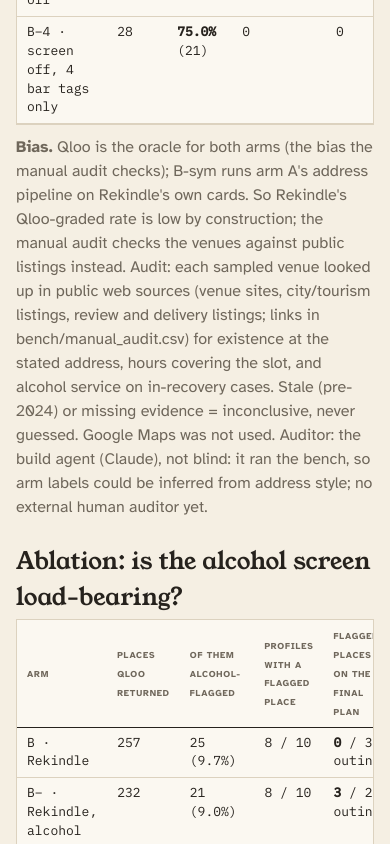
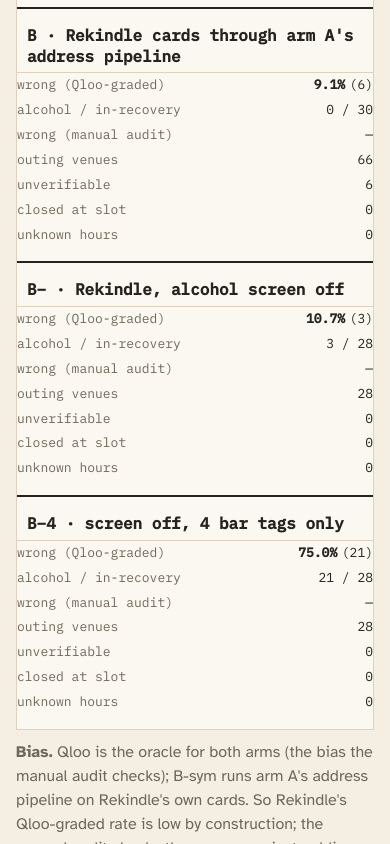
Before and after one commit to edycutjong/rekindle, a Next.js app: page /judge in a window 390 px wide. Shown: the part 2740-3584 px from the top of the page. Built offline with nearby package versions, Linux system fonts and the light colour scheme.

Commit message:
/judge bench and ablation tables stack below 720 px: each arm is a card (arm heading, then label/value rows) with the decisive columns first (wrong Qloo-graded, alcohol, manual audit / flagged on the final plan); arm cells are row headers; no sideways scroll, nothing clipped at 375 px (QA-3)

```diff
--- a/app/judge/judge.module.css
+++ b/app/judge/judge.module.css
@@ -20,3 +20,70 @@
   font: 40px/1.1 var(--font-data);
   margin: 4px 0;
 }
+
+/* arm column: a row header, left-aligned like the old first cell */
+.stack .armCell,
+.armCell {
+  text-align: left;
+  font-weight: 400;
+  font-family: var(--font-data);
+  font-variant-caps: normal;
+  letter-spacing: 0;
+  color: var(--ink);
+  border-bottom: 1px solid var(--rule);
+  padding: 6px 10px;
+  vertical-align: top;
+}
+/* Below 720 px each arm becomes a stacked card: arm heading, then label: value rows with the decisive columns
+   (wrong, alcohol, manual audit / flagged on the final plan) first. No sideways scroll, nothing clipped (QA round 3). */
+@media (max-width: 719px) {
+  .stack,
+  .stack tbody {
+    display: block;
+    width: 100%;
+    min-width: 0;
+  }
+  .stack thead {
+    position: absolute;
+    width: 1px;
+    height: 1px;
+    overflow: hidden;
+    clip: rect(0 0 0 0);
+    white-space: nowrap;
+  }
+  .stack tr {
+    display: flex;
+    flex-direction: column;
+    border-top: 2px solid var(--ink);
+    padding: 10px 0 14px;
+  }
+  .stack th,
+  .stack td {
+    display: flex;
+    flex-wrap: wrap;
+    align-items: baseline;
+    border: 0;
+    padding: 3px 0;
+    white-space: normal;
+    text-align: left;
+    order: 2;
+  }
+  .stack .armCell {
+    display: block;
+    order: 0;
+    font: 600 16px/1.3 var(--font-data);
+    padding-bottom: 6px;
+  }
+  .stack .key {
+    order: 1;
+  }
+  .stack td::before {
+    content: attr(data-label);
+    color: var(--muted);
+    margin-right: auto;
+    padding-right: 12px;
+  }
+  .stack td > b {
+    margin-right: 0.35em;
+  }
+}
--- a/app/judge/page.tsx
+++ b/app/judge/page.tsx
@@ -121,7 +121,7 @@
               unknown hours by construction.
             </p>
             <div className={s.tableWrap}>
-              <table className={s.table} data-testid="bench-table">
+              <table className={`${s.table} ${j.stack}`} data-testid="bench-table">
                 <thead>
                   <tr>
                     <th>arm</th>
@@ -137,16 +137,22 @@
                 <tbody>
                   {benchRows(bench, audit).map((x) => (
                     <tr key={x.arm}>
-                      <td>{x.label}</td>
-                      <td>{x.venues}</td>
-                      <td>
+                      <th scope="row" className={j.armCell}>
+                        {x.label}
+                      </th>
+                      <td data-label="outing venues">{x.venues}</td>
+                      <td data-label="wrong (Qloo-graded)" className={j.key}>
                         <b>{x.rate}</b> ({x.violations})
                       </td>
-                      <td>{x.unverifiable}</td>
-                      <td>{x.closed}</td>
-                      <td>{x.alcohol}</td>
-                      <td>{x.unknownHours}</td>
-                      <td>{x.audited}</td>
+                      <td data-label="unverifiable">{x.unverifiable}</td>
+                      <td data-label="closed at slot">{x.closed}</td>
+                      <td data-label="alcohol / in-recovery" className={j.key}>
+                        {x.alcohol}
+                      </td>
+                      <td data-label="unknown hours">{x.unknownHours}</td>
+                      <td data-label="wrong (manual audit)" className={j.key}>
+                        {x.audited}
+                      </td>
                     </tr>
                   ))}
                 </tbody>
@@ -166,7 +172,7 @@
 
             <h2 className={s.h2}>Ablation: is the alcohol screen load-bearing?</h2>
             <div className={s.tableWrap}>
-              <table className={s.table} data-testid="ablation-table">
+              <table className={`${s.table} ${j.stack}`} data-testid="ablation-table">
                 <thead>
                   <tr>
                     <th>arm</th>
@@ -179,15 +185,17 @@
                 <tbody>
                   {Object.entries(bench.ablation_in_recovery).map(([arm, a]) => (
                     <tr key={arm}>
-                      <td>{ARM_LABEL[arm] ?? arm}</td>
-                      <td>{a.pool_candidates}</td>
-                      <td>
+                      <th scope="row" className={j.armCell}>
+                        {ARM_LABEL[arm] ?? arm}
+                      </th>
+                      <td data-label="places Qloo returned">{a.pool_candidates}</td>
+                      <td data-label="of them alcohol-flagged">
                         {a.pool_alcohol} ({pctLabel(a.pool_alcohol_rate)})
                       </td>
-                      <td>
+                      <td data-label="profiles with a flagged place">
                         {a.profiles_with_pool_alcohol} / {a.profiles}
                       </td>
-                      <td>
+                      <td data-label="flagged places on the final plan" className={j.key}>
                         <b>{a.plan_alcohol_leak}</b> / {a.outing_cards} outings
                       </td>
                     </tr>
```
